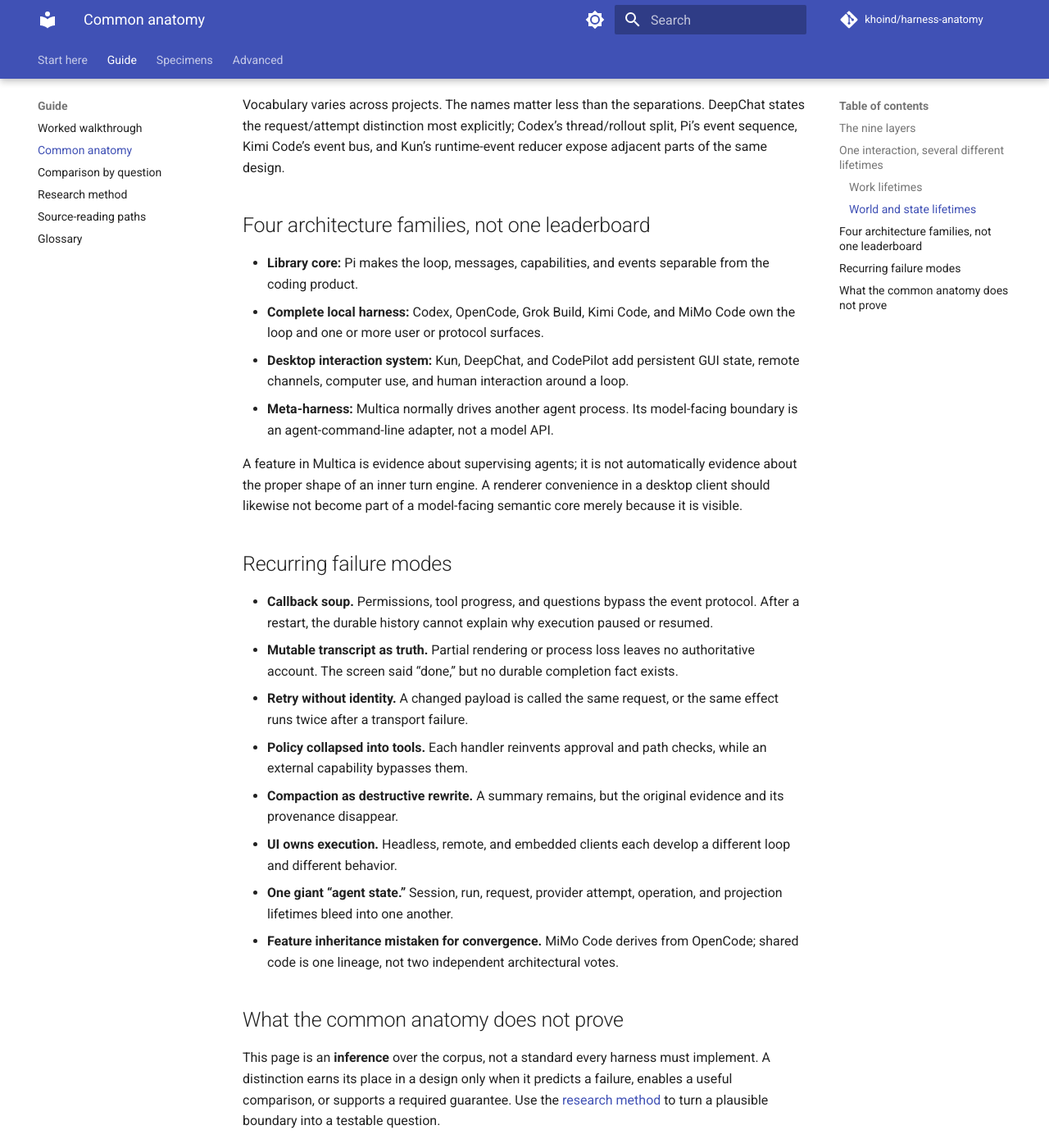
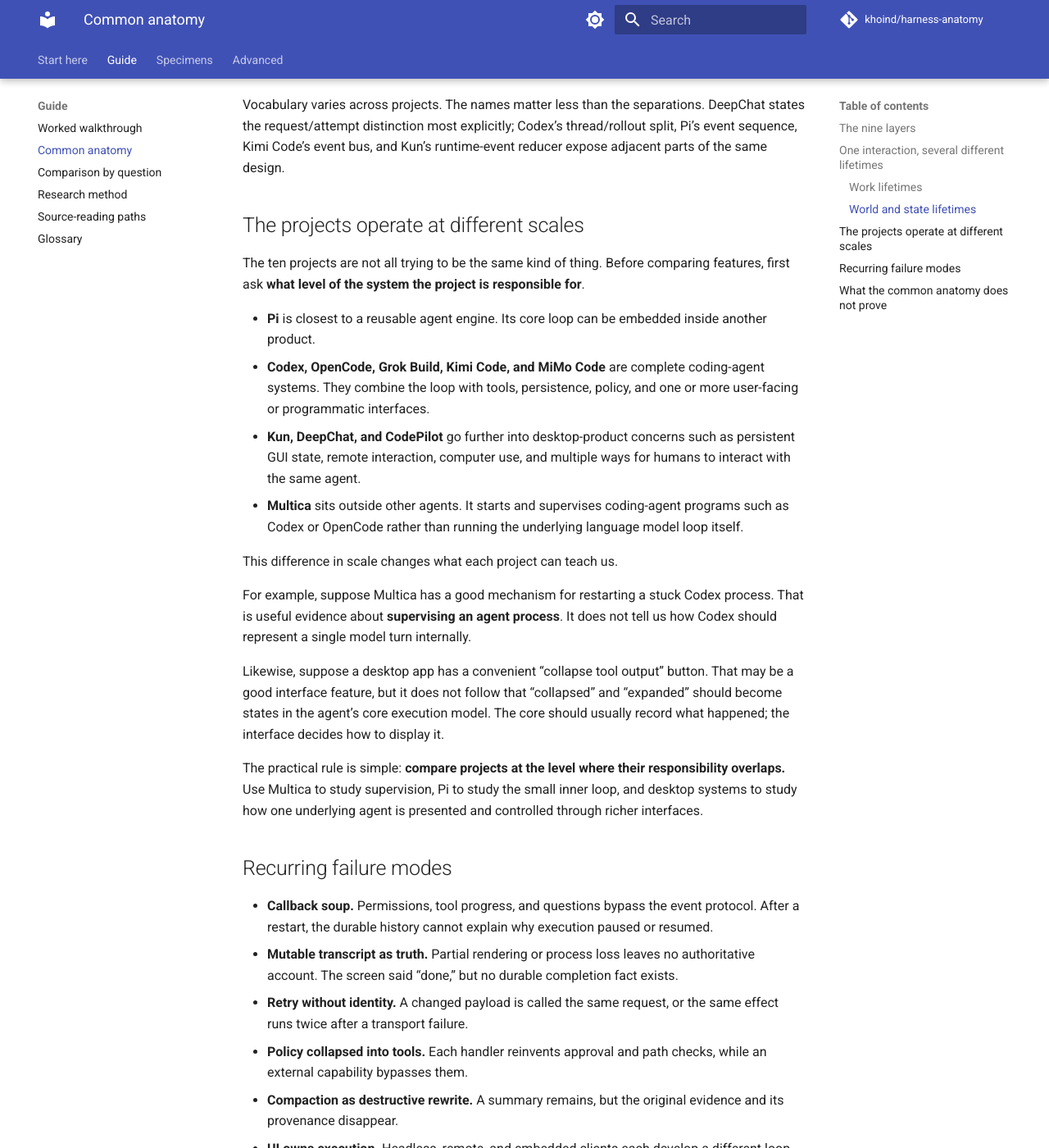
Before and after one commit to khoind/harness-anatomy, an MkDocs documentation site: the page built from site-docs/guide/anatomy.md, in a window 1280 px wide and 1400 px high, scrolled down 3882 px. Shown: the whole window at 82% size. Built offline with MkDocs 1.6.1 and Material for MkDocs 9.7.7, drawn with Linux system fonts in a browser that asks for light colours; comment, search, counter and statistics services are not loaded.

Commit message:
docs: clarify harness scales

```diff
--- a/site-docs/guide/anatomy.md
+++ b/site-docs/guide/anatomy.md
@@ -94,14 +94,22 @@
 
 Vocabulary varies across projects. The names matter less than the separations. DeepChat states the request/attempt distinction most explicitly; Codex’s thread/rollout split, Pi’s event sequence, Kimi Code’s event bus, and Kun’s runtime-event reducer expose adjacent parts of the same design.
 
-## Four architecture families, not one leaderboard
+## The projects operate at different scales
 
-- **Library core:** Pi makes the loop, messages, capabilities, and events separable from the coding product.
-- **Complete local harness:** Codex, OpenCode, Grok Build, Kimi Code, and MiMo Code own the loop and one or more user or protocol surfaces.
-- **Desktop interaction system:** Kun, DeepChat, and CodePilot add persistent GUI state, remote channels, computer use, and human interaction around a loop.
-- **Meta-harness:** Multica normally drives another agent process. Its model-facing boundary is an agent-command-line adapter, not a model API.
+The ten projects are not all trying to be the same kind of thing. Before comparing features, first ask **what level of the system the project is responsible for**.
 
-A feature in Multica is evidence about supervising agents; it is not automatically evidence about the proper shape of an inner turn engine. A renderer convenience in a desktop client should likewise not become part of a model-facing semantic core merely because it is visible.
+- **Pi** is closest to a reusable agent engine. Its core loop can be embedded inside another product.
+- **Codex, OpenCode, Grok Build, Kimi Code, and MiMo Code** are complete coding-agent systems. They combine the loop with tools, persistence, policy, and one or more user-facing or programmatic interfaces.
+- **Kun, DeepChat, and CodePilot** go further into desktop-product concerns such as persistent GUI state, remote interaction, computer use, and multiple ways for humans to interact with the same agent.
+- **Multica** sits outside other agents. It starts and supervises coding-agent programs such as Codex or OpenCode rather than running the underlying language model loop itself.
+
+This difference in scale changes what each project can teach us.
+
+For example, suppose Multica has a good mechanism for restarting a stuck Codex process. That is useful evidence about **supervising an agent process**. It does not tell us how Codex should represent a single model turn internally.
+
+Likewise, suppose a desktop app has a convenient “collapse tool output” button. That may be a good interface feature, but it does not follow that “collapsed” and “expanded” should become states in the agent’s core execution model. The core should usually record what happened; the interface decides how to display it.
+
+The practical rule is simple: **compare projects at the level where their responsibility overlaps.** Use Multica to study supervision, Pi to study the small inner loop, and desktop systems to study how one underlying agent is presented and controlled through richer interfaces.
 
 ## Recurring failure modes
 
```
